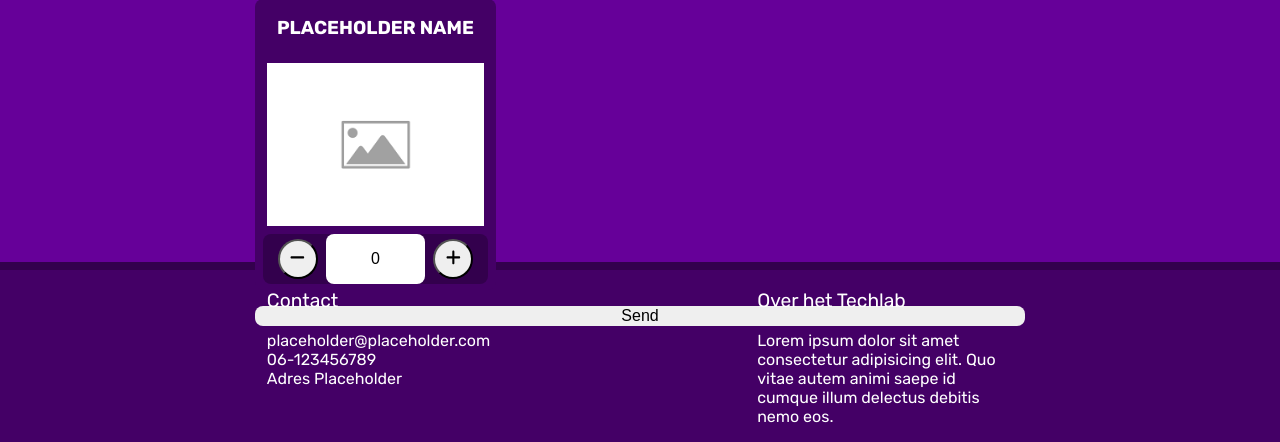
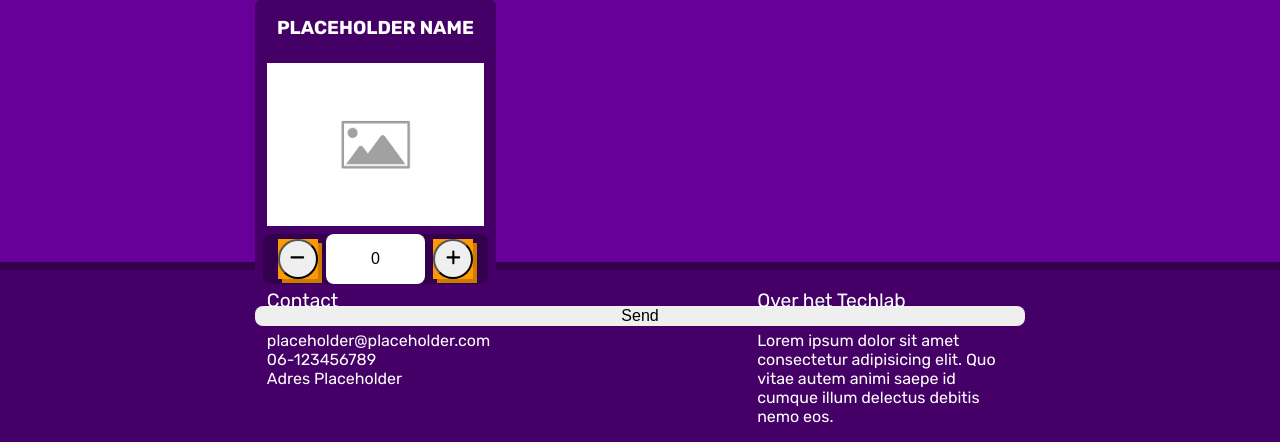
Before and after one commit to iolite312/boekingtechlab, a PHP site: page /booking in a window 1280 px wide. Shown: the part 696-1138 px from the top of the page. Run offline with PHP 8.4, Linux system fonts and the light colour scheme; data that the repository does not hold is empty; style sheets or scripts are compiled from the project's sources.

Commit message:
push ths

```diff
--- a/css/booking.css
+++ b/css/booking.css
@@ -98,6 +98,11 @@ option {
   justify-content: center;
   margin: 0.2em 0.5em 0.4em;
 }
+.input-group .input-button {
+  border: none;
+  background-color: var(--orange);
+  box-shadow: 0.25em 0.25em var(--orange-dark);
+}
 .input-group .input-button .circle {
   border-radius: 50%;
   padding: 0.25em 0.8em;
--- a/scss/booking.scss
+++ b/scss/booking.scss
@@ -104,6 +104,9 @@ option {
 
     // The button to click.
     .input-button {
+        border: none;
+        background-color: var(--orange);
+        box-shadow: .25em .25em var(--orange-dark);
 
         .circle {
             border-radius: 50%;
```
Also changed, not shown: 1 other file.
